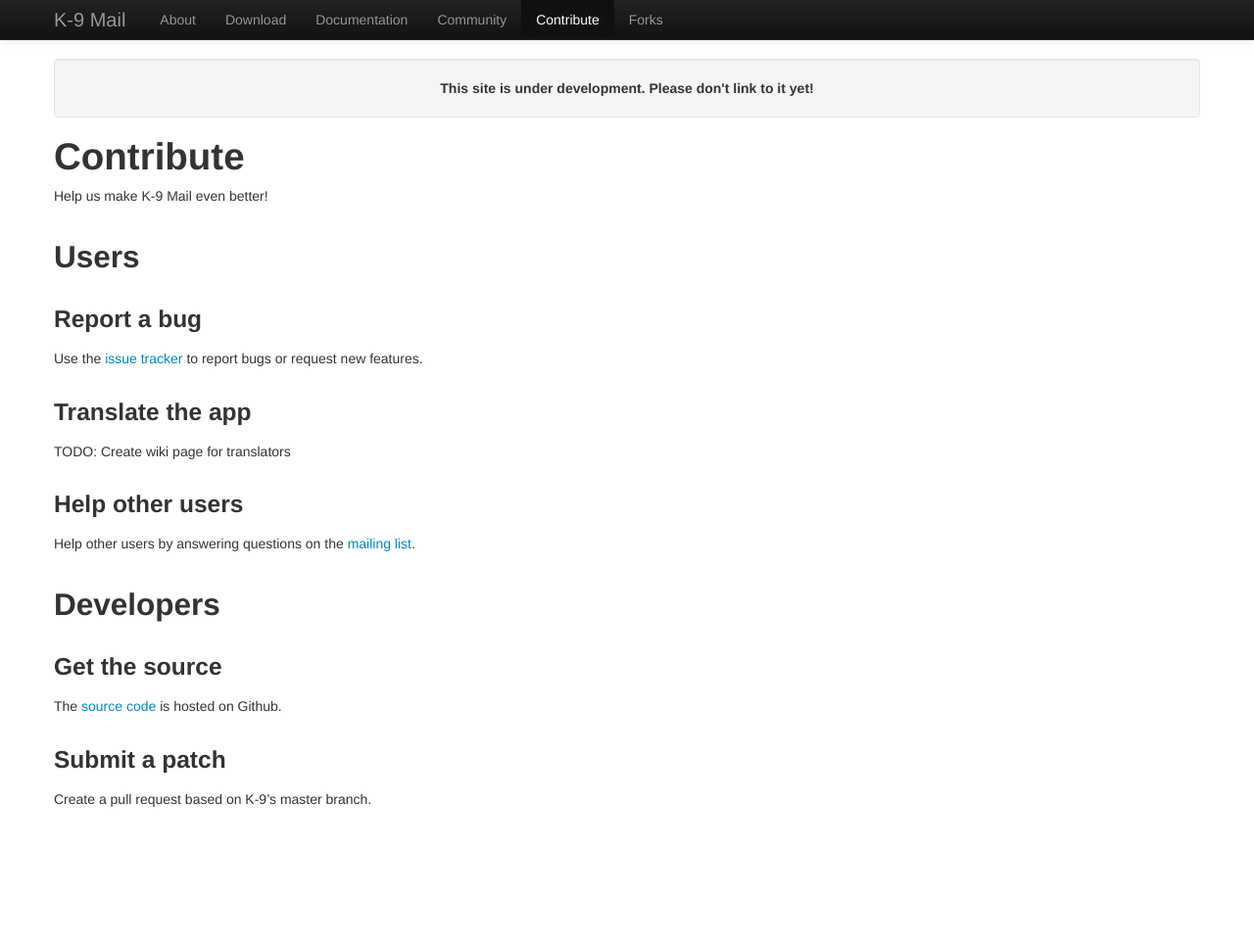
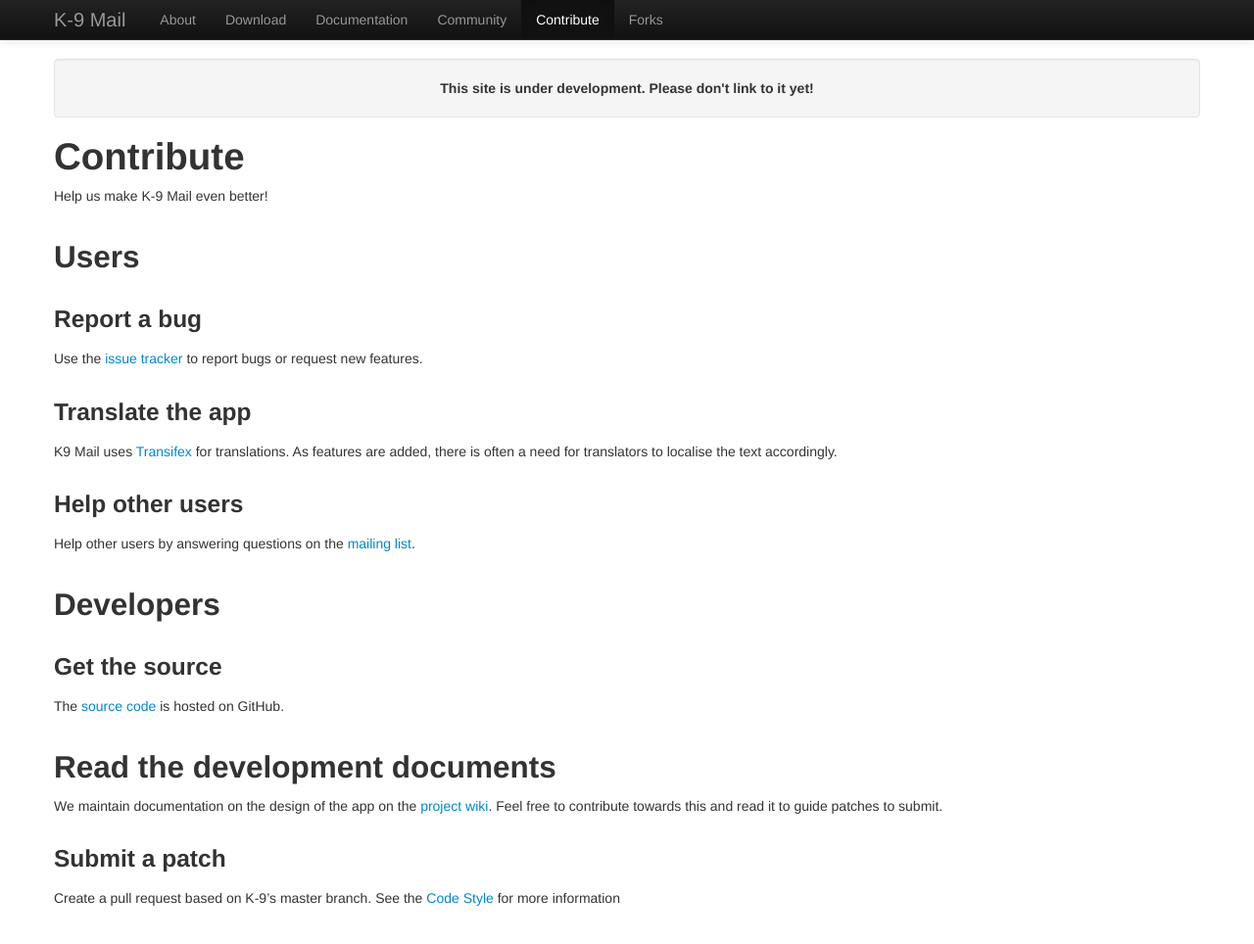
Before and after one commit to k9mail/k9mail.app, a Jekyll site: the page built from contribute.md, in a window 1280 px wide and 977 px high. Shown: the top 964 px of the window at 98% size. Built offline with Jekyll 4.4.1, drawn with Linux system fonts in a browser that asks for light colours; nearby versions of some CDN libraries.

Commit message:
Update contribute.md

```diff
--- a/contribute.md
+++ b/contribute.md
@@ -18,7 +18,7 @@ Use the [issue tracker](https://code.google.com/p/k9mail/issues/list) to report
 
 ### Translate the app
 
-TODO: Create wiki page for translators
+K9 Mail uses <a href="https://www.transifex.com/k-9/k9mail/">Transifex</a> for translations. As features are added, there is often a need for translators to localise the text accordingly.
 
 
 ### Help other users
@@ -30,9 +30,12 @@ Help other users by answering questions on the [mailing list](https://groups.goo
 
 ### Get the source
 
-The [source code](https://github.com/k9mail/k-9) is hosted on Github.
+The [source code](https://github.com/k9mail/k-9) is hosted on GitHub.
 
+## Read the development documents
+
+We maintain documentation on the design of the app on the [project wiki](https://github.com/k9mail/k-9/wiki). Feel free to contribute towards this and read it to guide patches to submit.
 
 ### Submit a patch
 
-Create a pull request based on K-9's master branch.
+Create a pull request based on K-9's master branch. See the <a href="https://github.com/k9mail/k-9/wiki/CodeStyle">Code Style</a> for more information
```
